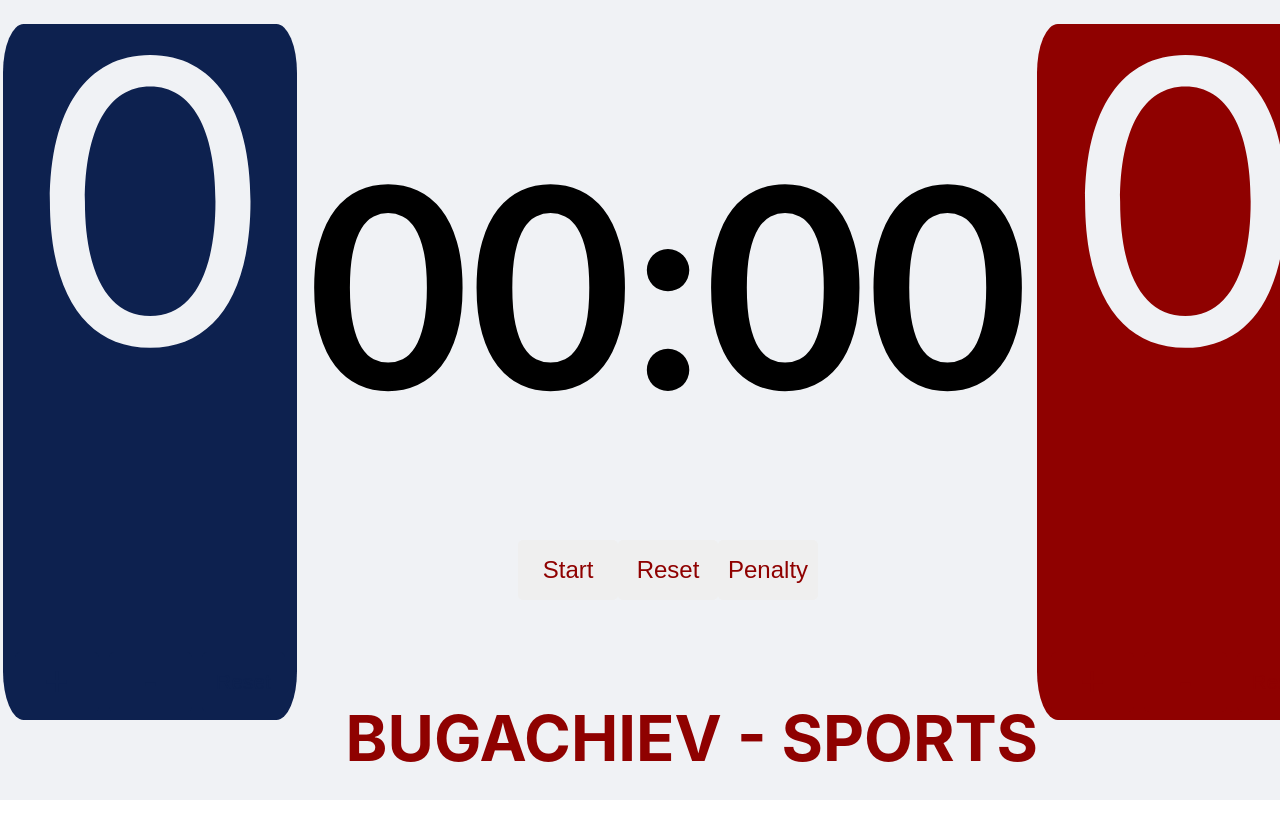
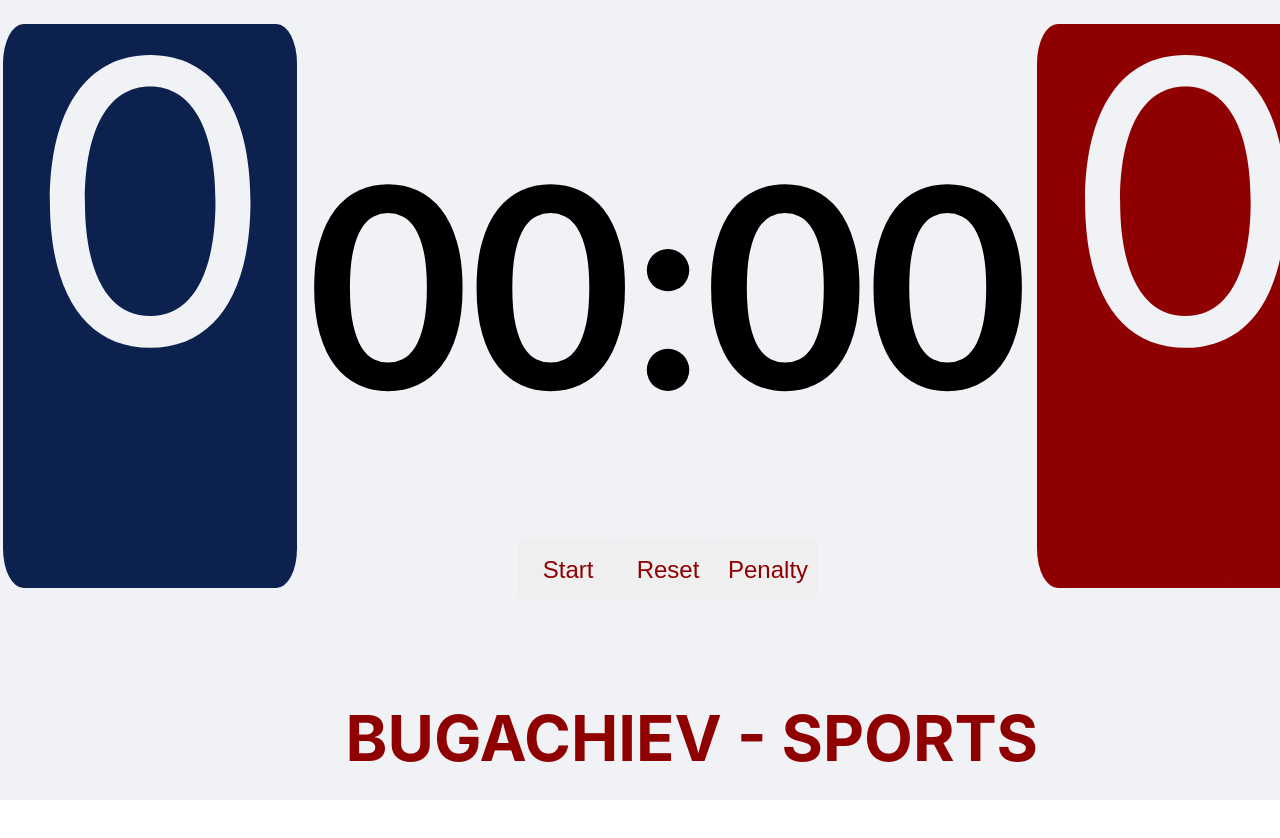
Before and after one commit to cththes/scoreboard, a React (Create React App) app: page / in a window 1280 px wide. Shown: the top 838 px of the page. Built offline with nearby package versions, Linux system fonts and the light colour scheme.

Commit message:
add Score component

```diff
--- /dev/null
+++ b/src/components/Scoreboard/Score/Score.jsx
@@ -0,0 +1,63 @@
+import React from 'react'
+import styles from './Score.module.scss'
+import { useDispatch, useSelector } from 'react-redux';
+import { setEditMode } from '../../../store/scoreboardSlice';
+
+const Score = ({count, teamTitle, playerTitle, onTitleChange, editMode, team}) => {
+   let player
+   team === "left_team" ? player = "left_player" : player = "right_player"
+   return(
+      <div>
+         <div className={team === "left_team" ? styles.leftCount : styles.rightCount} onDoubleClick={() => dispatch(setEditMode())}>
+            {
+               count < 10 ?
+                  <div>
+                     <div className={styles.countNumber}>
+                        {count}
+                     </div>
+                     <div className={styles.countTitles}>
+                        <h3>{teamTitle}</h3>
+                        <h3>{playerTitle}</h3>
+                     </div>
+                  </div>
+                  :
+                  <div>
+                     <div className={styles.countNumberSmall}>
+                        {count}
+                     </div>
+                     <div className={styles.countTitles}>
+                        <h3>{teamTitle}</h3>
+                        <h3>{playerTitle}</h3>
+                     </div>
+                  </div>
+            }
+
+
+
+            {editMode && <div className={styles.countInputs} onDoubleClick={() => dispatch(setEditMode())}>
+               <input
+                  placeholder="название команды"
+                  onChange={(event) => onTitleChange({team}, event.target.value)}
+                  value={teamTitle}
+                  ></input>
+
+               <input
+                  placeholder="имя игрока"
+                  onChange={(event) => onTitleChange({player}, event.target.value)}
+                  value={playerTitle}
+               ></input>
+
+            </div>}
+            <div className={styles.buttons}>
+               <button onClick={() => dispatch(setCount("KeyQ"))}>+</button>
+               <button onClick={() => dispatch(setCount("KeyA"))}>-</button>
+               <div id="resetBtn" className={styles.resetBtn}>
+                  <button onClick={() => dispatch(setCount("KeyR"))}>Reset</button>
+               </div>
+            </div>
+         </div>
+      </div>
+   )
+}
+
+export default Score
--- /dev/null
+++ b/src/components/Scoreboard/Score/Score.module.scss
@@ -0,0 +1,117 @@
+.scoreBoard{
+   display:grid;
+   grid-template-columns: 24vw 1fr 24vw;
+   height:100vh;
+   max-height:1080px;
+   background-color: #f0f2f5;
+}
+
+.leftCount{
+   display: grid;
+   width: 23vw;
+   grid-template-rows: 78%;
+   margin-left: 3px;
+   margin-right: auto;
+   margin-top:3vh;
+   background-color: #0d214f;
+   border-radius: 7%;
+   max-height:87vh;
+}
+
+.rightCount{
+   display: grid;
+   grid-template-rows: 78%;
+   width: 23.2vw;
+   margin-left:8px;
+   margin-right: auto;
+   margin-top:3vh;
+   background-color: #8f0100;
+   border-radius: 7%;
+   max-height:87vh;
+}
+
+.leftCount button, .rightCount button {
+
+   width: 6.5vw;
+   height: 7.5vh;
+   padding: 5px;
+   margin:5px;
+
+   cursor: pointer;
+   transition: all 0.25s;
+
+   font-size:calc(2vh + 2vw);
+
+   border-radius: 5px;
+   border: 0;
+}
+
+.buttons{
+   max-height:150px;
+   display:flex;
+   align-items: flex-end;
+   justify-content: center;
+}
+
+.leftCount button{
+   color: #0d214f;
+   background-color: #0d214f;
+}
+
+.leftCount button:hover{
+   color: #0d214f;
+   background-color: #f0f2f5;
+}
+
+.rightCount button{
+   color: #8f0100;
+   background-color: #8f0100;
+}
+
+.rightCount button:hover{
+   color: #8f0100;
+   background-color: #f0f2f5;
+}
+
+.resetBtn button{
+   font-size:calc(1vh + 1vw);
+}
+
+.countNumber{
+   display:flex;
+   align-items: flex-start;
+   justify-content: center;
+   color: #f0f2f5;
+   font-size:calc(25vh + 15vw);
+   position: relative;
+   bottom: 60px;
+}
+
+.countNumberSmall{
+   color: #f0f2f5;
+   font-size:calc(15vh + 12vw);
+   justify-content: center;
+}
+
+.title{
+   position:absolute;
+   bottom: 20px;;
+   margin-left: auto;
+   margin-right: auto;
+   left: 27%;
+   right:25.5%;
+   text-align: center;
+   min-height: 80px;
+}
+
+.titleH1{
+   color: #8f0100;
+   font-size:calc(2.2vw + 4.4vh);
+   max-height: 120px;
+   margin: 0;
+   white-space: nowrap;
+}
+
+.countInputs{
+
+}
--- a/src/components/Scoreboard/Scoreboard.jsx
+++ b/src/components/Scoreboard/Scoreboard.jsx
@@ -3,6 +3,7 @@ import { useDispatch, useSelector } from 'react-redux';
 import Timer from '../Timer/Timer';
 import styles from "./Scoreboard.module.scss"
 import { setCount, setEditMode, setTitle } from '../../store/scoreboardSlice';
+import Score from './Score/Score';
 
 const Scoreboard = () => {
    const state = useSelector(state => state.scoreboard)
@@ -18,57 +19,14 @@ const Scoreboard = () => {
 
    return (
       <div className={styles.scoreBoard} onKeyDown={(event) => handleKeyDown(event)} tabIndex={0}>
-         <div className={styles.leftCount} onDoubleClick={() => dispatch(setEditMode())}>
-            {
-               state.leftCount < 10 ?
-                  <div>
-                     <div className={styles.countNumber}>
-                        {state.leftCount}
-                     </div>
-                     <div className={styles.countTitles}>
-                        <h3>{state.leftTeamTitle}</h3>
-                        <h3>{state.leftPlayerTitle}</h3>
-                     </div>
-                  </div>
-                  :
-                  <div>
-                     <div className={styles.countNumberSmall}>
-                        {state.leftCount}
-                     </div>
-                     <div className={styles.countTitles}>
-                        <h3>{state.leftTeamTitle}</h3>
-                        <h3>{state.leftPlayerTitle}</h3>
-                     </div>
-                  </div>
-            }
-
-
-
-            {state.editMode && <div className={styles.countInputs} onDoubleClick={() => dispatch(setEditMode())}>
-               <input
-                  placeholder="название команды"
-                  onChange={(event) => onTitleChange("left_team", event.target.value)}
-                  value={state.leftTeamTitle}
-                  ></input>
-
-               <input
-                  placeholder="имя игрока"
-                  onChange={(event) => onTitleChange("left_player", event.target.value)}
-                  value={state.leftPlayerTitle}
-               ></input>
-
-            </div>}
-            <div className={styles.buttons}>
-               <button onClick={() => dispatch(setCount("KeyQ"))}>+</button>
-               <button onClick={() => dispatch(setCount("KeyA"))}>-</button>
-               <div id="resetBtn" className={styles.resetBtn}>
-                  <button onClick={() => dispatch(setCount("KeyR"))}>Reset</button>
-               </div>
-            </div>
-         </div>
-
+         <Score count={state.leftCount}
+               teamTitle={state.leftTeamTitle}
+               playerTitle={state.leftPlayerTitle}
+               onTitleChange={onTitleChange}
+               setCount={setCount}
+               editMode={state.editMode}
+               team="left_team"/>
          <div>
-
             <Timer setEditMode={setEditMode} editMode={state.editMode} />
 
             <div className={styles.title} onDoubleClick={() => dispatch(setEditMode())}>
@@ -76,7 +34,6 @@ const Scoreboard = () => {
                   <div className={styles.titleInput}>
                      <div>
                         <input
-                           autoFocus={true}
                            onDoubleClick={() => dispatch(setEditMode())}
                            onChange={(event) => onTitleChange("top_footer", event.target.value)}
                            value={state.topTitle}
@@ -107,37 +64,13 @@ const Scoreboard = () => {
             </div>
          </div>
 
-         <div className={styles.rightCount}>
-            {
-               state.rightCount < 10 ?
-                  <div className={styles.countNumber}>{state.rightCount}</div>
-                  : <div className={styles.countNumberSmall}>{state.rightCount}</div>
-            }
-
-            {state.editMode &&
-               <div className={styles.countInputs} onDoubleClick={() => dispatch(setEditMode())}>
-                  <input
-                     placeholder="название команды"
-                     value={state.rightTeamTitle}
-                     onChange={(event) => onTitleChange("right_team", event.target.value)}>
-                  </input>
-
-                  <input
-                     placeholder="имя игрока"
-                     value={state.rightPlayerTitle}
-                     onChange={(event) => onTitleChange("right_player", event.target.value)}>
-                  </input>
-               </div>}
-
-            <div className={styles.buttons}>
-               <button onClick={() => dispatch(setCount("KeyE"))}>+</button>
-               <button onClick={() => dispatch(setCount("KeyD"))}>-</button>
-
-               <div id="resetBtn" className={styles.resetBtn}>
-                  <button onClick={() => dispatch(setCount("KeyR"))}>Reset</button>
-               </div>
-            </div>
-         </div>
+         <Score count={state.rightCount}
+               teamTitle={state.rightTeamTitle}
+               playerTitle={state.rightPlayerTitle}
+               onTitleChange={onTitleChange}
+               setCount={setCount}
+               editMode={state.editMode}
+               team="right_team"/>
       </div>
    )
 }
--- a/src/components/TimeInput/TimeInput.jsx
+++ b/src/components/Timer/TimeInput/TimeInput.jsx
@@ -1,7 +1,8 @@
 import React from 'react'
 import styles from './TimeInput.module.css'
 import {useDispatch} from 'react-redux';
-import { setTime } from '../../store/timerSlice';
+import { setTime } from '../../../store/timerSlice';
+import { setEditMode } from '../../../store/scoreboardSlice';
 
 
 const TimeInput = ({onEditMode, id, placeholder, value}) => {
@@ -21,6 +22,7 @@ const TimeInput = ({onEditMode, id, placeholder, value}) => {
 
    return(
           <input
+            onDoubleClick={() => dispatch(setEditMode())}
             className={styles.timerInput}
             autoFocus={true}
             value={value}
--- a/src/components/Timer/Timer.jsx
+++ b/src/components/Timer/Timer.jsx
@@ -1,9 +1,9 @@
 import React, { useEffect } from 'react'
 import styles from './Timer.module.css'
-import TimeInput from '../TimeInput/TimeInput'
+import TimeInput from './TimeInput/TimeInput'
 import { useDispatch, useSelector } from 'react-redux';
 import { setIsCounting, handleReset, timeRuns, setPenalty} from '../../store/timerSlice'
-import TimeViewer from '../TimeViewer/TimeViewer';
+import TimeViewer from './TimeViewer/TimeViewer';
 
 const Timer = ({ setEditMode, editMode }) => {
 
--- a/src/store/timerSlice.js
+++ b/src/store/timerSlice.js
@@ -55,8 +55,10 @@ const timerSlice = createSlice({
                if (state.penaltyTime[0] === 0 & state.penaltyTime[1] === 0) state.isPenalty = false
                if (state.penaltyTime[1] > 0) state.penaltyTime[1] -= 1
                   else {
-                     state.penaltyTime[1] = 59
-                     state.penaltyTime[0] -= 1
+                     if (state.penaltyTime[0] > 0){
+                        state.penaltyTime[1] = 59
+                        state.penaltyTime[0] -= 1
+                     }
                   };
             }
          }
```
Also changed, not shown: src/components/Timer/TimeInput/TimeInput.module.css (renamed from src/components/TimeInput/TimeInput.module.css), src/components/Timer/TimeViewer/TimeViewer.jsx (renamed from src/components/TimeViewer/TimeViewer.jsx).
